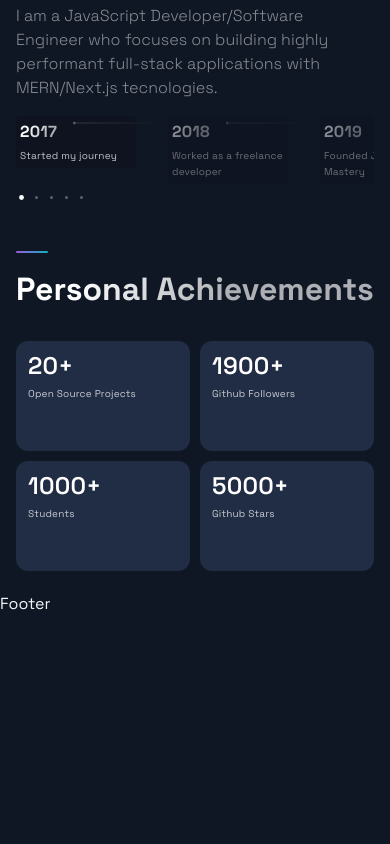
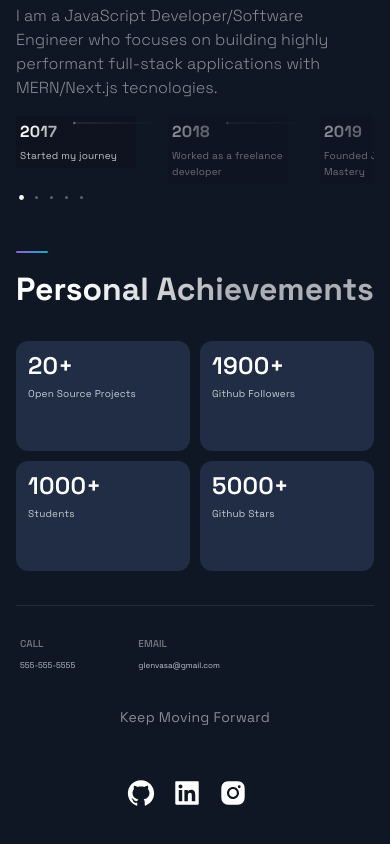
Before and after one commit to glenvasa/portfolio-22, a Next.js app: page / in a window 390 px wide. Shown: the part 3727-4571 px from the top of the page. Before the commit the page ends 4341 px from the top, so only its background shows below. Built offline with nearby package versions, Linux system fonts and the light colour scheme.

Commit message:
added phone number, email, social links and slogan to Footer

```diff
--- a/src/components/Footer/Footer.js
+++ b/src/components/Footer/Footer.js
@@ -6,9 +6,36 @@ import { CompanyContainer, FooterWrapper, LinkColumn, LinkItem, LinkList, LinkTi
 
 const Footer = () => {
   return (
-    <div>
-      Footer
-    </div>
+    <FooterWrapper>
+      <LinkList>
+        <LinkColumn>
+          <LinkTitle>Call</LinkTitle>
+          <LinkItem href="tel:555-555-5555">555-555-5555</LinkItem>
+        </LinkColumn>
+        <LinkColumn>
+          <LinkTitle>Email</LinkTitle>
+          <LinkItem href="mailto:glenvasa@gmail.com">
+            glenvasa@gmail.com
+          </LinkItem>
+        </LinkColumn>
+      </LinkList>
+      <SocialIconsContainer>
+        <CompanyContainer>
+          <Slogan>Keep Moving Forward</Slogan>
+        </CompanyContainer>
+        <SocialContainer>
+          <SocialIcons href="https://google.com">
+            <AiFillGithub size="3rem" />
+          </SocialIcons>
+          <SocialIcons href="https://google.com">
+            <AiFillLinkedin size="3rem" />
+          </SocialIcons>
+          <SocialIcons href="https://google.com">
+            <AiFillInstagram size="3rem" />
+          </SocialIcons>
+        </SocialContainer>
+      </SocialIconsContainer>
+    </FooterWrapper>
   );
 };
 
```
